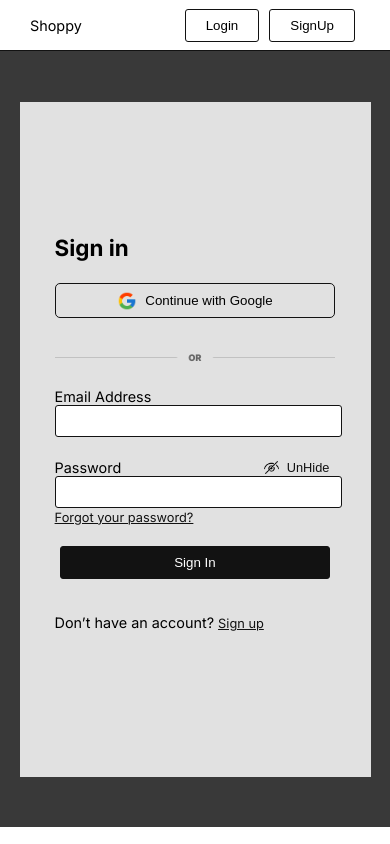
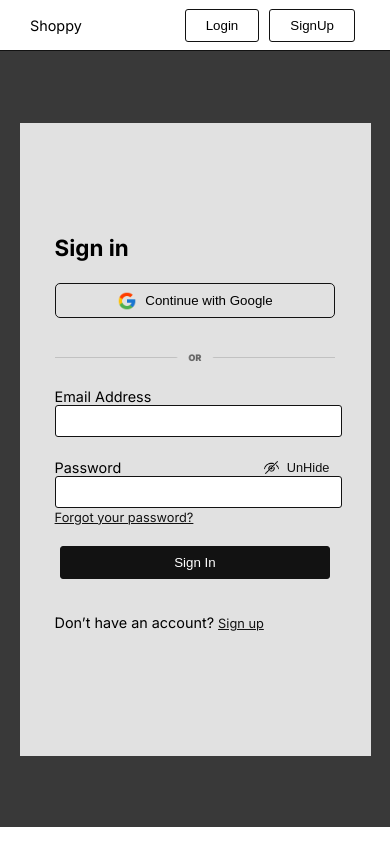
Before and after one commit to Ponraj-Kannan/Shoppy, a React (Vite) app: page / in a window 390 px wide. Built offline with nearby package versions, Linux system fonts and the light colour scheme.

Commit message:
Update Signin.css

```diff
--- a/src/components/Signin.css
+++ b/src/components/Signin.css
@@ -127,6 +127,6 @@
     }
     .signin-form-container {
         width: 90%;
-        height: 80vh;
+        height: 75vh;
     }
 }
```
